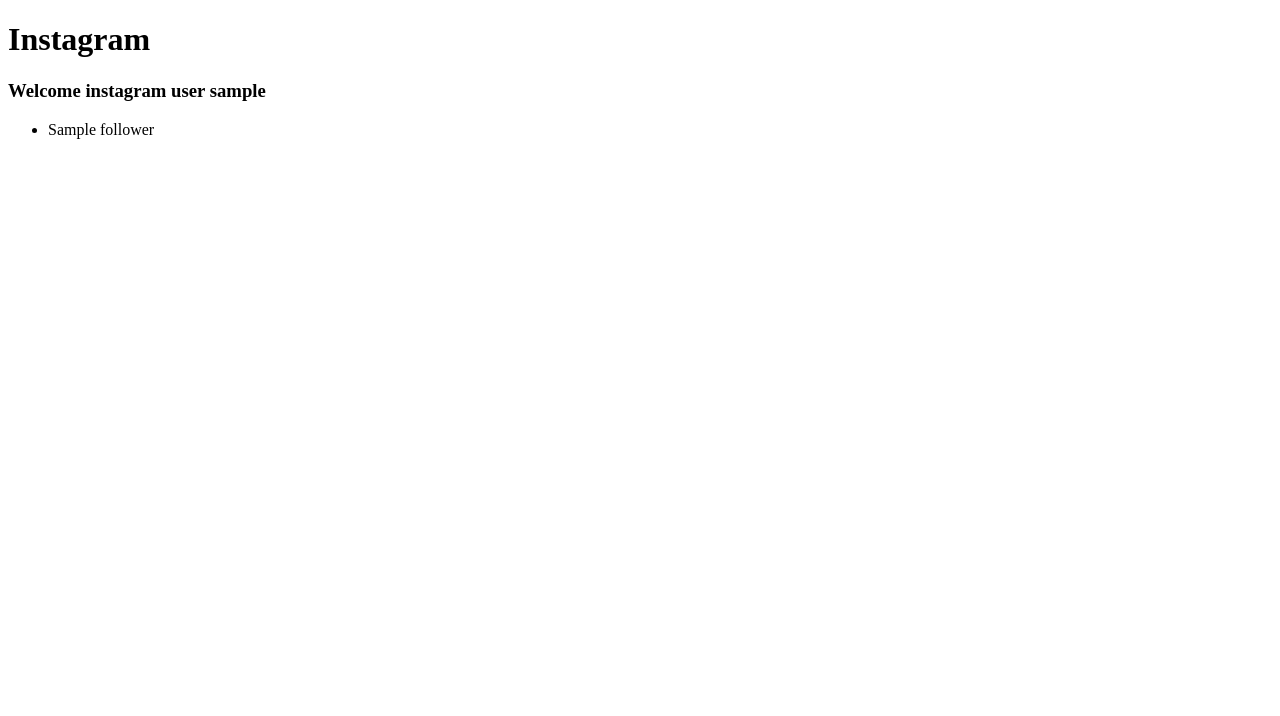
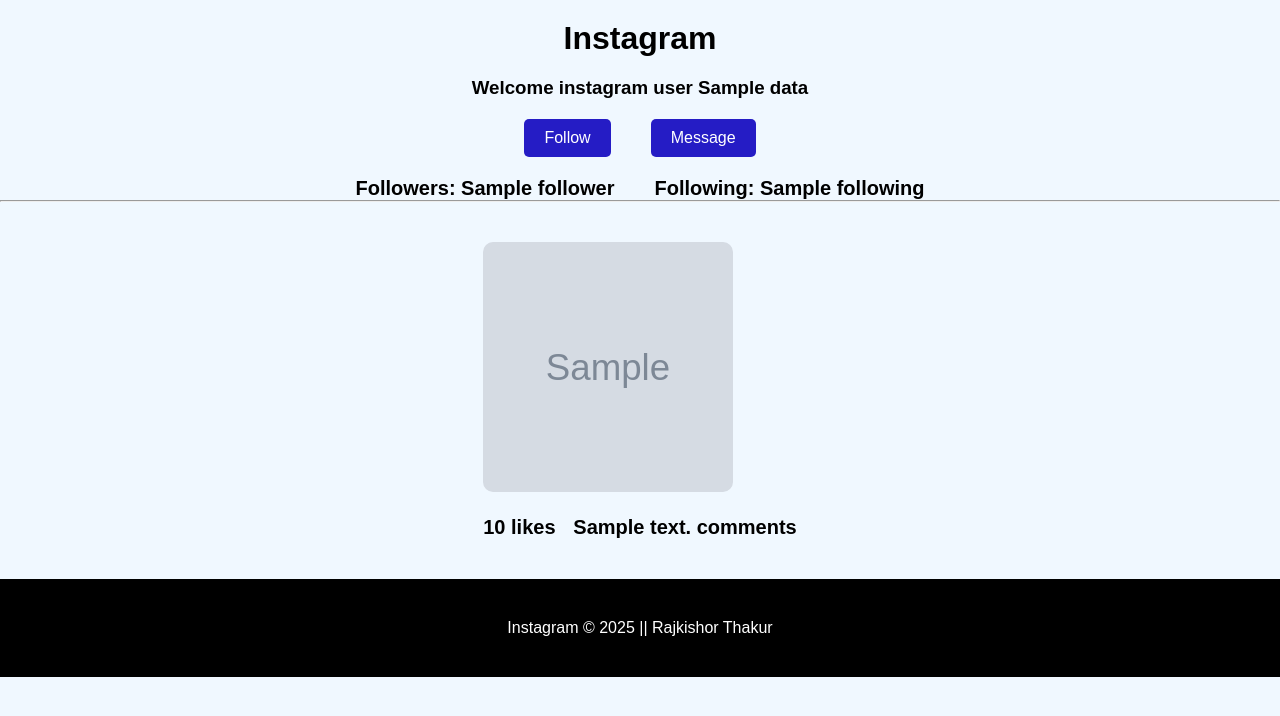
Before and after one commit to rajkishort596/MERN, a Node server app: template Node js/ejs/views/instagram.ejs in a window 1280 px wide. Shown: the top 716 px of the page. Run offline with Node 20, Linux system fonts and the light colour scheme; the template is opened without the code that fills it: most values are stand-ins (such as "Sample title", 1, 10 or a date in 2020); grey boxes marked "Sample" are stand-in pictures.

Commit message:
Learned static files & includes while building an Instagram sample page.

```diff
--- a/Node js/ejs/index.js
+++ b/Node js/ejs/index.js
@@ -5,6 +5,9 @@
 app.listen(8080, () => {
   console.log("Server is running on port 8080");
 });
+
+app.use(express.static(path.join(__dirname, "/public/js"))); // serve the static files from the public directory
+app.use(express.static(path.join(__dirname, "/public/css"))); // serve the static files from the public directory
 
 //?ejs: embedded javascript template
 app.set("view engine", "ejs"); // set the view engine to ejs
@@ -22,8 +25,8 @@
 
 app.get("/insta/:username", (req, res) => {
   const { username } = req.params;
-  const followers = ["john", "jane", "doe"];
-  res.render("instagram.ejs", { username, followers }); // render the instagram.ejs file
+  const data = require("./data.json");
+  res.render("instagram.ejs", { data: data[username] }); // render the instagram.ejs file
 });
 
 app.get("/about", (req, res) => {
--- /dev/null
+++ b/Node js/ejs/public/css/style.css
@@ -0,0 +1,67 @@
+*,
+*::before,
+*::after {
+  margin: 0;
+  padding: 0;
+  box-sizing: border-box;
+}
+
+body {
+  font-family: sans-serif;
+  background-color: aliceblue;
+}
+h1,
+h3 {
+  text-align: center;
+  margin-top: 20px;
+}
+.btns,
+.flex {
+  display: flex;
+  align-items: center;
+  justify-content: center;
+  gap: 2.5rem;
+}
+button {
+  margin-top: 20px;
+  padding: 10px 20px;
+  border: none;
+  border-radius: 5px;
+  background-color: #251cc5;
+  color: white;
+  font-size: 16px;
+  cursor: pointer;
+}
+span {
+  font-size: 20px;
+  font-weight: bold;
+  margin-top: 20px;
+  display: inline-block;
+}
+.posts {
+  display: flex;
+  align-items: center;
+  justify-content: center;
+  flex-wrap: wrap;
+  gap: 2rem;
+  margin-top: 2.5rem;
+}
+.text-center {
+  text-align: center;
+}
+img {
+  width: 250px;
+  height: 250px;
+  border-radius: 10px;
+  overflow: hidden;
+}
+footer {
+  background-color: black;
+  width: 100%;
+  padding: 2.5rem;
+  display: flex;
+  justify-content: center;
+  align-items: center;
+  color: white;
+  margin-top: 2.5rem;
+}
--- /dev/null
+++ b/Node js/ejs/views/includes/footer.ejs
@@ -0,0 +1,3 @@
+<footer>
+  <p>Instagram &copy; 2025 || Rajkishor Thakur</p>
+</footer>
--- a/Node js/ejs/views/instagram.ejs
+++ b/Node js/ejs/views/instagram.ejs
@@ -4,16 +4,34 @@
     <meta charset="UTF-8" />
     <meta name="viewport" content="width=device-width, initial-scale=1.0" />
     <title>Instagram</title>
+    <link rel="stylesheet" href="/style.css" />
   </head>
   <body>
     <h1>Instagram</h1>
-    <h3>Welcome instagram user <%=username %></h3>
-    <ul>
-      <% for(follower of followers){ %>
-
-      <li><%=follower %></li>
-
+    <h3>Welcome instagram user <%= data.name %></h3>
+    <div class="btns">
+      <button class="follow-btn" data-follow="false">Follow</button>
+      <button>Message</button>
+    </div>
+    <div class="flex">
+      <span>Followers: <%=data.followers%> </span>
+      <span>Following: <%=data.following%> </span>
+    </div>
+    <hr />
+    <div class="posts">
+      <% for(post of data.posts){ %>
+      <div class="post">
+        <img src="<%= post.image %>" />
+        <div class="text-center">
+          <span><%=post.likes%> likes</span>
+          &nbsp;&nbsp;
+          <span><%=post.comments%> comments</span>
+        </div>
+      </div>
       <% } %>
-    </ul>
+      <script src="/app.js"></script>
+    </div>
+    <!-- Include footer -->
+    <%- include("includes/footer.ejs") %>
   </body>
 </html>
```
Also changed, not shown: Node js/ejs/data.json (added, +46 -0 lines), Node js/ejs/public/js/app.js (added).
